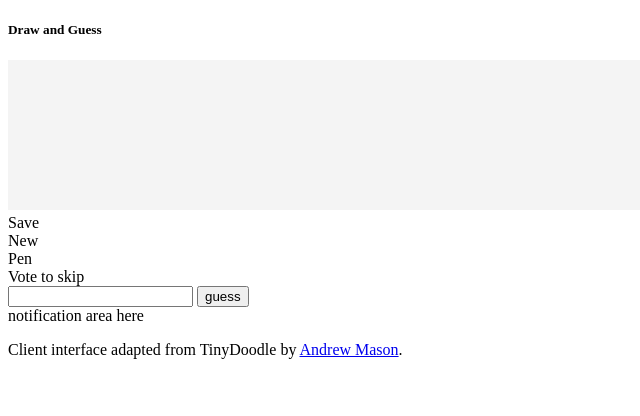
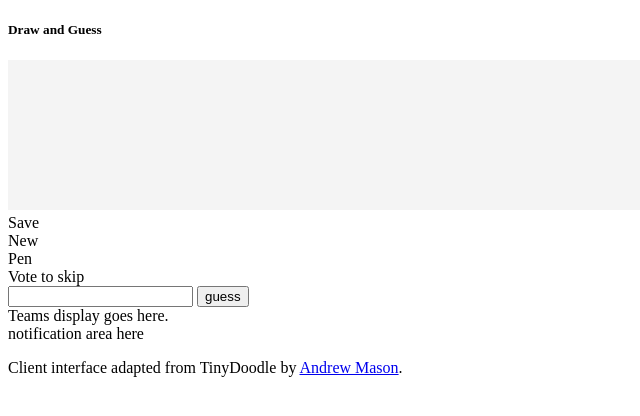
Before and after one commit to nbogie/draw-and-guess-haskell, a plain HTML site: page client/index.html in a window 1280 px wide. Shown: the whole page, without its empty margins (0-640 px from the left). Drawn offline with nearby package versions, Linux system fonts and the light colour scheme.

Commit message:
add teams display

```diff
--- a/client/index.html
+++ b/client/index.html
@@ -44,6 +44,10 @@
           <input type="button" value="guess"/>
         </div>
 
+        <div id="teams">
+          Teams display goes here.
+        </div>
+
         notification area here
         <ul id="notification">
         </ul>
```
